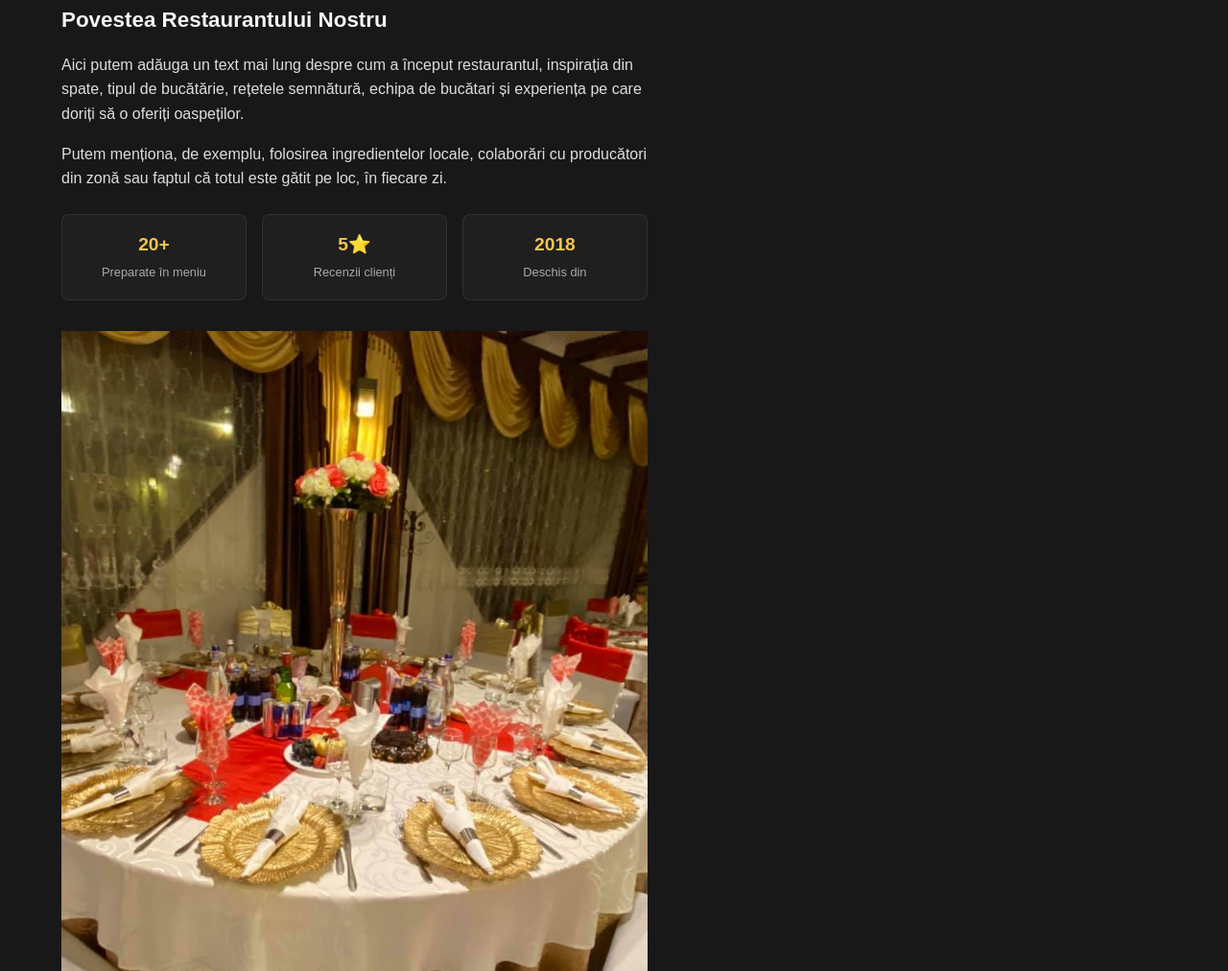
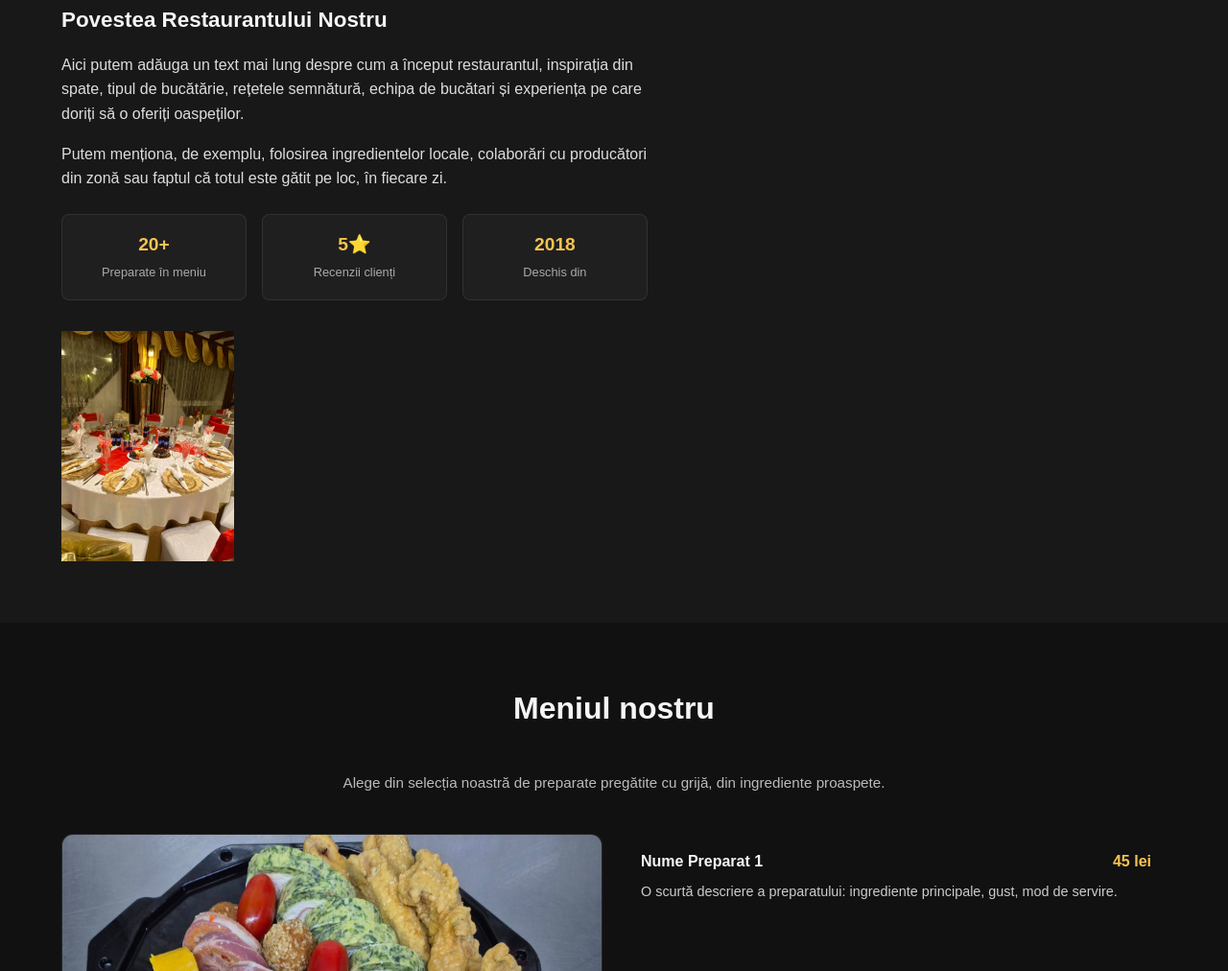
Before and after one commit to AlexCobzaru22/papa-bun, a plain HTML site: page index.html in a window 1280 px wide. Shown: the part 1008-2020 px from the top of the page at 96% size. Drawn offline with Linux system fonts and the light colour scheme.

Commit message:
Update index.html

```diff
--- a/index.html
+++ b/index.html
@@ -540,7 +540,7 @@
 
                 <!-- SPATIU PENTRU POZA CU INTERIOR / ECHIPA / PLATING -->
                 <br>
-                    <img src="images/salapb1.jpg" alt="Logo Cofetăria Paradisul Dulce">
+                    <img src="images/salapb1.jpg" alt="Logo Cofetăria Paradisul Dulce" style="width:180px; height:auto;">
 
                 </div>
             </div>
```
